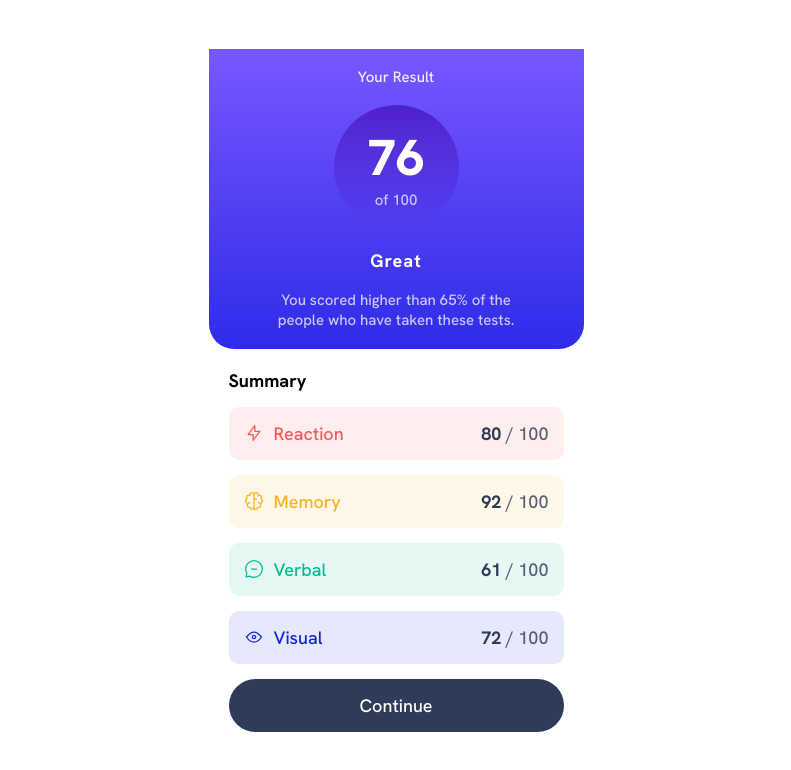
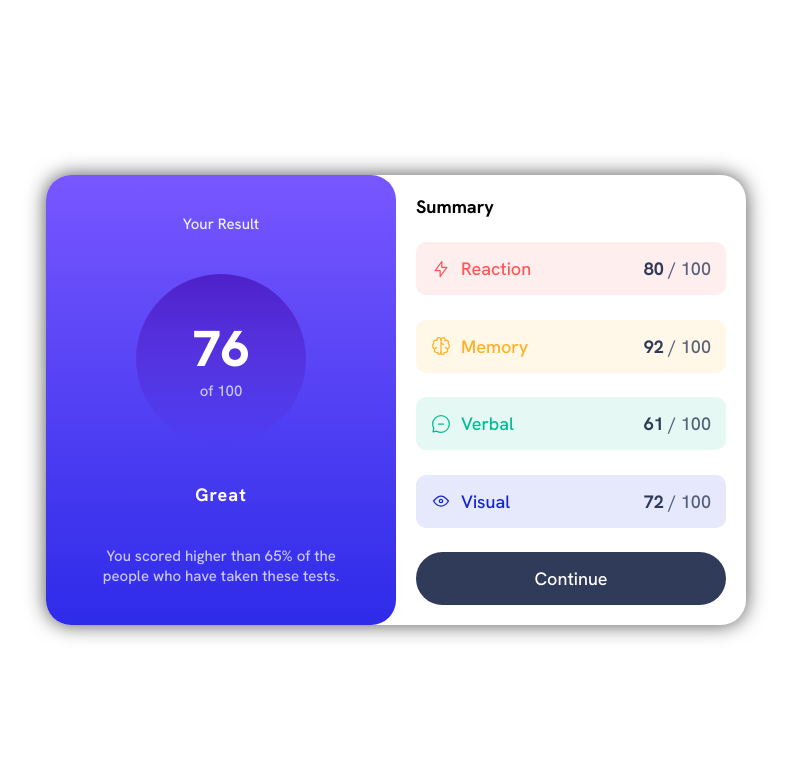
Before and after one commit to BarrosLucasJavier/resultsSummaryComponent, a plain HTML site: page index.html in a window 1536 px wide. Shown: the whole page, without its empty margins (372-1163 px from the left). Drawn offline with Linux system fonts and the light colour scheme.

Commit message:
Proyecto finalizado

```diff
--- a/styles/index.css
+++ b/styles/index.css
@@ -11,7 +11,7 @@
 body{
     display: flex;
     justify-content: center;
-    align-items: center;
+    align-items: start;
     height: 100vh;
 }
 .results{
@@ -19,6 +19,8 @@ body{
     max-width: 375px;
     display: flex;
     flex-direction: column;
+    box-shadow: 0 0 20px rgba(0, 0, 0, 0.682);
+    border-radius: 0 0 15px 15px;
 }
 
 .score{
@@ -32,7 +34,7 @@ body{
     background: linear-gradient(180deg, rgba(120,87,255,1) 0%, rgba(46,43,233,1) 100%);
     color: white;
     padding: 15px 50px;
-    height: 300px;
+    height: 350px;
 }
 .score h5{
     color: hsl(221, 100%, 96%) ;
@@ -41,8 +43,8 @@ body{
 }
 
 .number{
-    width: 125px;
-    height: 125px;
+    width: 140px;
+    height: 140px;
     border-radius: 50%;
     background: rgb(78,33,202);
     background: linear-gradient(180deg, rgba(78,33,202,1) 0%, rgba(36,33,202,0) 100%);
@@ -78,6 +80,7 @@ body{
     flex-direction: column;
     justify-content: space-between;
     gap: 15px;
+    border-radius: 0 0 15px 15px;
 }
 .type{
     padding: 15px;
@@ -121,3 +124,32 @@ body{
     background-color: hsl(224, 30%, 27%);
     color: white;
 }
+.summary button:hover{
+    background: rgb(120,87,255);
+    background: linear-gradient(180deg, rgba(120,87,255,1) 0%, rgba(46,43,233,1) 100%);
+    cursor: pointer;
+}
+
+@media (min-width:1440px){
+    body{
+        align-items: center;
+    }
+    .results{
+        max-width: 700px;
+        flex-direction: row;
+        box-shadow: 0 0 20px rgba(0, 0, 0, 0.682);
+        border-radius: 25px;
+    }
+    .score{
+        border-radius: 25px;
+        height: 450px;
+        width: 350px;
+    }
+    .summary{
+        width: 350px;
+    }
+    .number{
+        width: 170px;
+        height: 170px;
+    }
+}
```
Also changed, not shown: screenshots/desktop.png (added), screenshots/mobile.png (added), 2 other files.
